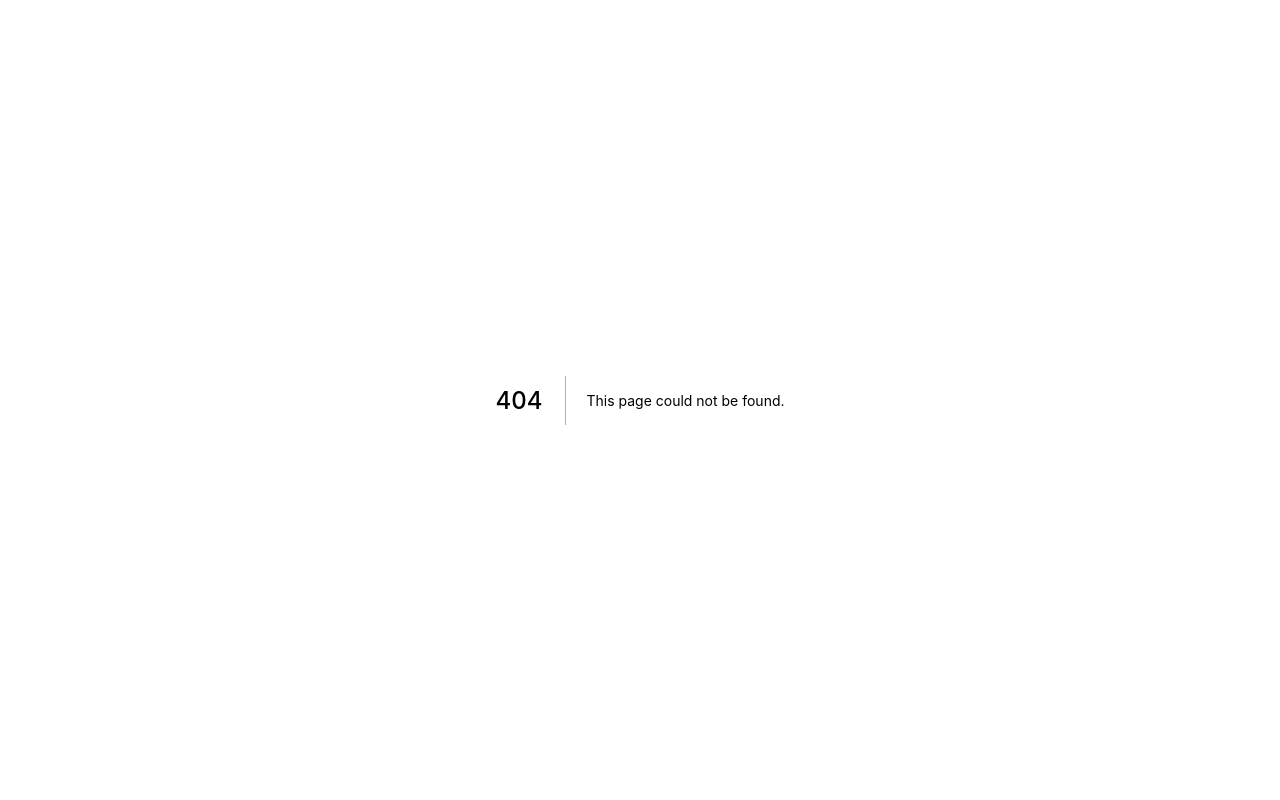
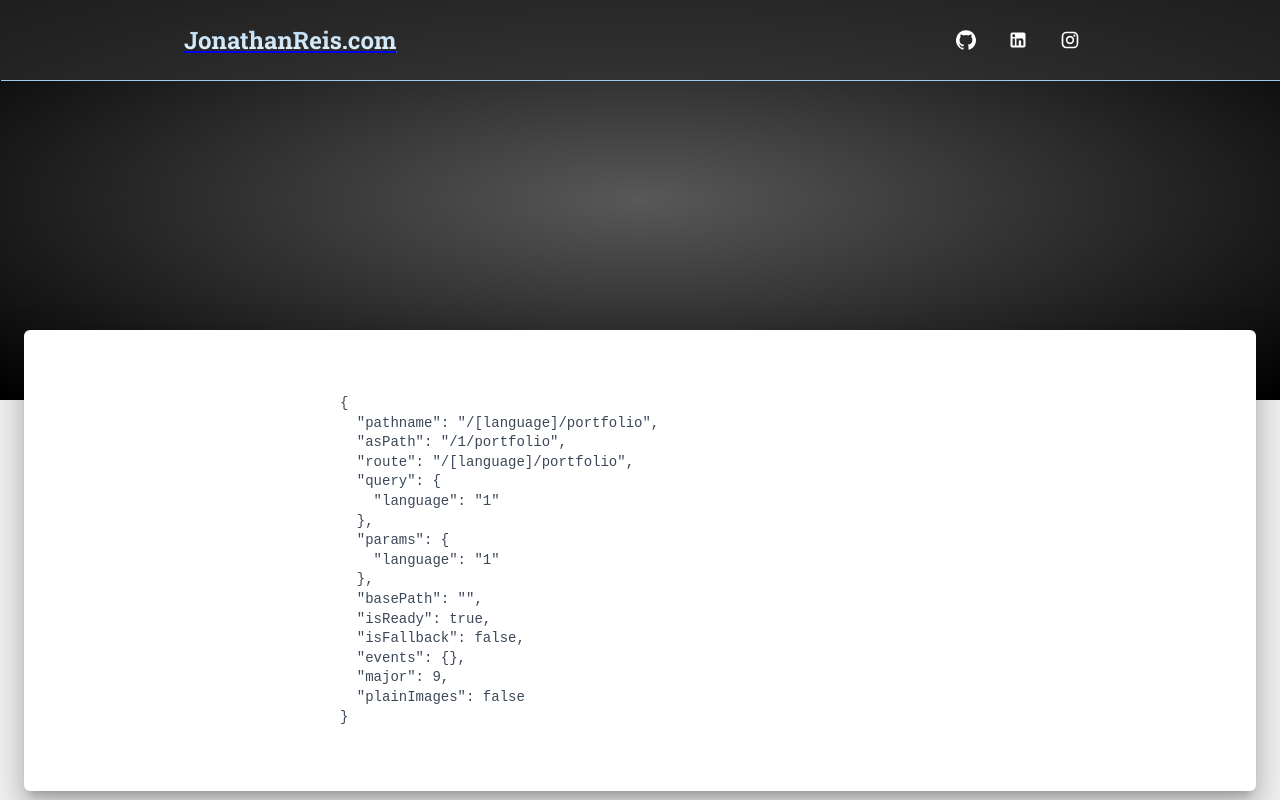
Before and after one commit to JonathanReisCom/jonathanreis-website, a Next.js app: page /1/portfolio in a window 1280 px wide. Before the commit this address had no page. Built offline with nearby package versions, Linux system fonts and the light colour scheme.

Commit message:
Update Dependencies

```diff
--- a/next.config.js
+++ b/next.config.js
@@ -1,13 +1,19 @@
 const withPlugins = require('next-compose-plugins');
 const withImages = require('next-images');
+const withCSS = require('@zeit/next-css');
 const withSass = require('@zeit/next-sass');
 const webpack = require('webpack');
 const path = require('path');
 const assetPrefixForNamespace = require('./config');
-
 const myConfig = assetPrefixForNamespace(process.env.NAMESPACE);
 
-module.exports = withPlugins([[withSass], [withImages]], {
+// Loading CSS
+if (typeof require !== 'undefined') {
+  require.extensions['.less'] = () => {};
+  require.extensions['.css'] = (file) => {};
+}
+
+module.exports = withPlugins([[withCSS], [withSass], [withImages]], {
   env: {
     APP_URL: myConfig.folder,
     NEED_DIRECT_LINK: myConfig.exportTrailingSlash,
@@ -22,7 +28,8 @@
   // Set prefix for absolute links
   assetPrefix: myConfig.folder,
 
-  webpack: (config, { isServer }) => {
+  webpack: (config, options) => {
+    const { dir, isServer } = options;
     config.output.publicPath = `${myConfig.folder}${config.output.publicPath}`;
     config.resolve.modules.push(path.resolve('./'));
 
--- /dev/null
+++ b/pages/[language]/portfolio.jsx
@@ -0,0 +1,73 @@
+import React from 'react';
+import { useRouter } from 'next/router';
+// @material-ui/core components
+import { makeStyles } from '@material-ui/core/styles';
+import Typography from '@material-ui/core/Typography';
+import Grid from '@material-ui/core/Grid';
+import Paper from '@material-ui/core/Paper';
+// My Components
+import SEO from 'components/Seo';
+import GoogleAnalytics from 'components/GoogleAnalytics';
+import TopMenuBar from 'components/TopMenuBar/TopMenuBar';
+import Header from 'components/Containers/Header';
+import Section from 'components/Containers/Section';
+import SubSection from 'components/Containers/SubSection';
+
+// Style
+import theme from 'components/Theme';
+const localStyle = {
+  typo: {
+    display: 'flex',
+    flexDirection: 'column',
+    paddingLeft: '25%',
+    marginBottom: '40px',
+    position: 'relative',
+    width: '100%',
+  },
+  paper: {
+    padding: 16,
+  },
+};
+const useStyles = makeStyles(localStyle);
+
+const Index = (props) => {
+  const classes = useStyles();
+  const router = useRouter();
+
+  return (
+    <>
+      <SEO />
+      <GoogleAnalytics />
+      <TopMenuBar />
+      <Header />
+
+      <Section raised>
+        <SubSection maxWidth="sm">
+          {/* <Device name="iphone-8" color="gold" url="https://www.google.com" />;<h1>/[language]</h1> */}
+          <p>
+            <pre>{JSON.stringify(router, null, 2)}</pre>
+          </p>
+        </SubSection>
+      </Section>
+    </>
+  );
+};
+
+// It is relative to URL
+export const getStaticPaths = async () => {
+  const paths = [{ params: { language: 'pt-br' } }, { params: { language: 'en-us' } }];
+  return {
+    fallback: false,
+    paths: paths,
+  };
+};
+
+// It is relative to objects
+export const getStaticProps = async ({ params }) => {
+  const props = {
+    params: params,
+  };
+  return { props: props };
+};
+
+export default Index;
```
Also changed, not shown: package.json (+6 -5 lines), 1 other file (tests, documents, lock files or other folders).
